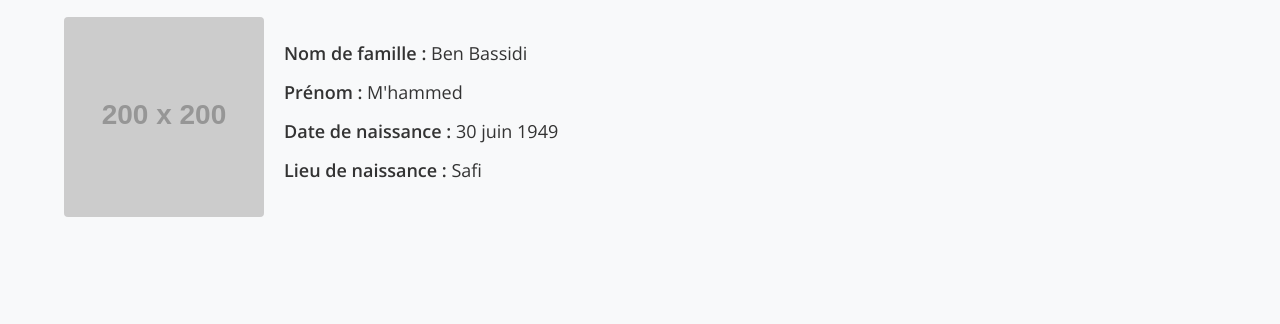
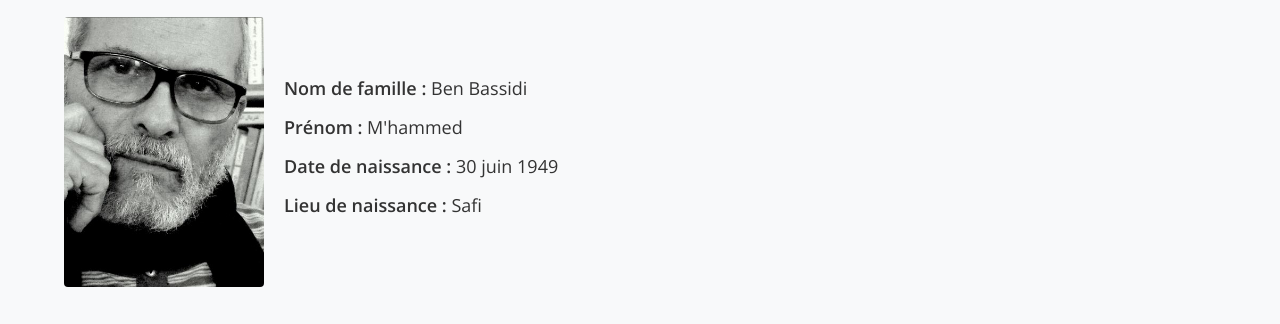
Before and after one commit to Yoann-dev0711/mhammed.benbassidi, a plain HTML site: page index.html in a window 1280 px wide. Shown: the part 476-800 px from the top of the page. Drawn offline with nearby package versions, Linux system fonts and the light colour scheme; placeholder pictures from the web are drawn by us.

Commit message:
Update index.html

```diff
--- a/index.html
+++ b/index.html
@@ -249,7 +249,7 @@
         <section id="identity">
             <h2 id="identity-title">Fiche d'identité</h2>
             <div class="identity-info">
-                <img src="https://via.placeholder.com/200" alt="M'hammed Ben Bassidi" class="identity-photo">
+                <img src="Cat.JPG" alt="M'hammed Ben Bassidi" class="identity-photo">
                 <ul class="info-list">
                     <li><strong id="last-name">Nom de famille :</strong> Ben Bassidi</li>
                     <li><strong id="first-name">Prénom :</strong> M'hammed</li>
```
